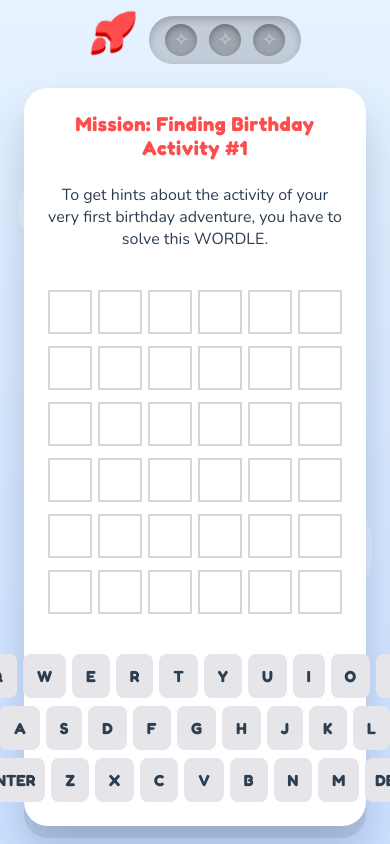
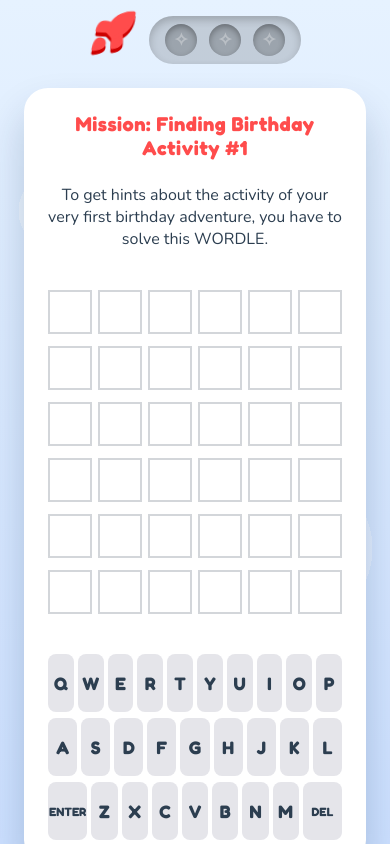
Before and after one commit to nickigann03/koei-bday, a React (Vite) app in the folder app/: page / in a window 390 px wide. Both pictures are taken after a click on the button "BLAST OFF! 🚀". Built offline with nearby package versions, Linux system fonts and the light colour scheme.

Commit message:
Fix Wordle mobile responsiveness

```diff
--- a/app/src/components/Puzzle_Wordle.jsx
+++ b/app/src/components/Puzzle_Wordle.jsx
@@ -98,14 +98,21 @@ export function PuzzleWordle({ onComplete }) {
     else if (status === 'absent') { bgColor = '#787C7E'; color = 'white'; }
 
     return {
-      padding: key.length > 1 ? '12px 10px' : '12px 14px',
+      flex: key.length > 1 ? 1.5 : 1,
+      height: '58px',
+      padding: '0',
+      margin: '0',
+      display: 'flex',
+      alignItems: 'center',
+      justifyContent: 'center',
       borderRadius: '8px',
       border: 'none',
       backgroundColor: bgColor,
       color: color,
       fontWeight: 'bold',
-      fontSize: '16px',
-      fontFamily: 'var(--font-heading)'
+      fontSize: key.length > 1 ? '12px' : '18px',
+      fontFamily: 'var(--font-heading)',
+      cursor: 'pointer'
     };
   };
 
@@ -137,9 +144,9 @@ export function PuzzleWordle({ onComplete }) {
       </div>
 
       {!isSuccess && (
-        <div style={{ display: 'flex', flexDirection: 'column', gap: '8px', alignItems: 'center' }}>
+        <div style={{ display: 'flex', flexDirection: 'column', gap: '6px', alignItems: 'center', width: '100%', maxWidth: '500px', margin: '0 auto' }}>
           {keyboardRows.map((row, i) => (
-            <div key={i} style={{ display: 'flex', gap: '6px' }}>
+            <div key={i} style={{ display: 'flex', gap: '4px', width: '100%', justifyContent: 'center' }}>
               {row.map(key => (
                 <button
                   key={key}
--- a/app/src/styles.css
+++ b/app/src/styles.css
@@ -265,15 +265,15 @@ button {
 }
 
 .wordle-cell {
-  width: 62px;
-  height: 62px;
+  width: min(13vw, 62px);
+  height: min(13vw, 62px);
   border-radius: 0;
   background-color: white;
   border: 2px solid #D3D6DA;
   display: flex;
   align-items: center;
   justify-content: center;
-  font-size: 32px;
+  font-size: min(7vw, 32px);
   font-weight: 700;
   font-family: var(--font-heading);
   text-transform: uppercase;
```
